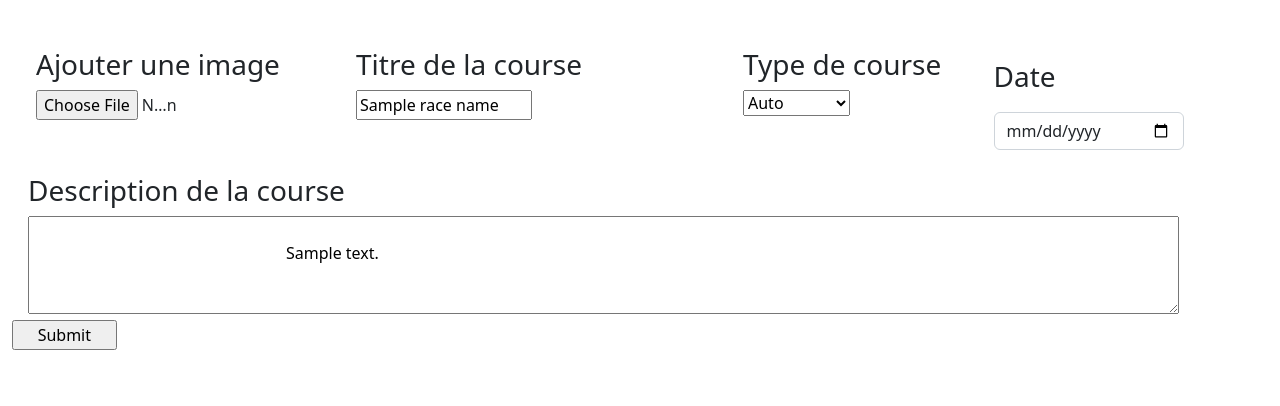
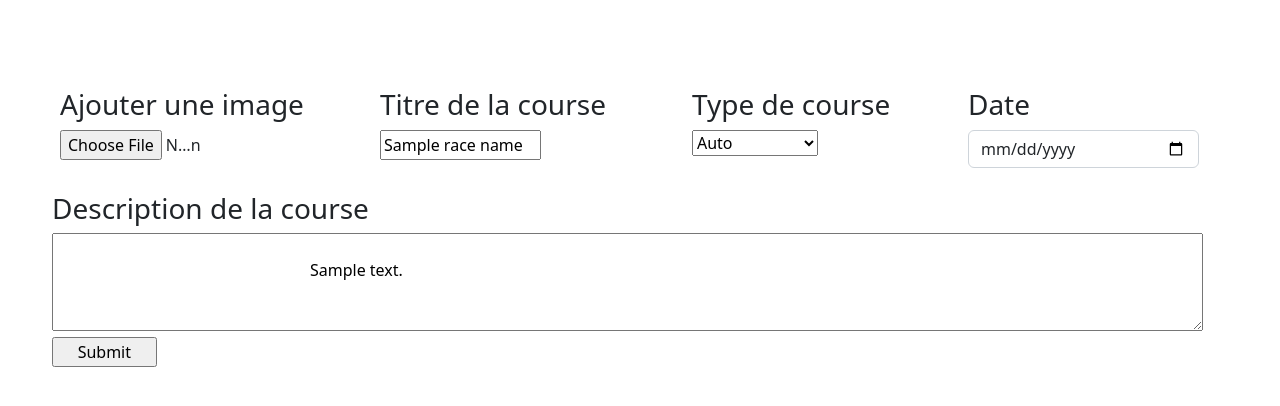
Before and after one commit to WildCodeSchool/2022-09-php-orleans-project-ecurieorleans, a PHP site: template src/View/EventAdmin/EventAdmin.html.twig in a window 1280 px wide. Shown: the part 130-536 px from the top of the page. Run offline with PHP 8.4, Linux system fonts and the light colour scheme; the template is opened without the code that fills it: most values are stand-ins (such as "Sample title", 1, 10 or a date in 2020); some libraries are stand-ins or nearby versions.

Commit message:
formulaire ajouter un evenement

```diff
--- a/src/View/EventAdmin/EventAdmin.html.twig
+++ b/src/View/EventAdmin/EventAdmin.html.twig
@@ -1,48 +1,49 @@
 {% extends 'layout.html.twig' %}
 
+{% block stylesheet %}
+	<link rel="stylesheet" href="/assets/css/eventAdmin.css"/>
+{% endblock %}
+
 {% block content %}
-	<form method="post" accept-charset="UTF-8" class="container-fluid mt-4 h-100">
+	<form method="post" accept-charset="UTF-8" class=" form container-fluid mx-4 mt-5" enctype="multipart/form-data">
 		<div class="row p-4">
-			<div class="col-3">
+			<div class="col-3 pt-3">
 				<h3>
-					<label for="eventImage">Ajouter une image
-					</label>
+					<label for="eventImage">Ajouter une image</label>
 				</h3>
 				<input id="eventImage" type="file" name="eventImage" value="{% if eventImage is defined %}{{ eventImage }}{% endif %}" class="col-6">
 			</div>
 			<div class="col-9">
 				<div class="container">
 					<div class="row">
-						<div class="col-5">
+						<div class="col-4 pt-3">
 							<h3>
 								<label for="raceName" class="text-center">Titre de la course</label>
 							</h3>
-							<input class="col-6" id="raceName" type="text" name="raceName" value="{% if raceName is defined %}{{ raceName }}{% endif %}">
+							<input class="col-7" id="raceName" type="text" name="raceName" value="{% if raceName is defined %}{{ raceName }}{% endif %}">
 						</div>
-						<div class="col-7">
+						<div class="col-8">
 							<div class="container row">
-								<div class="col-6">
+								<div class="col-6 pt-3">
 									<h3>
 										<label for="sportSelect">Type de course</label>
 									</h3>
-									<select class="col-6" name="sportselect" id="sportSelect">
+									<select class="col-6" name="sportSelect" id="sportSelect">
 										<option value="Auto">Auto</option>
 										<option value="Moto">Moto</option>
 										<option value="Handicar">Handicar</option>
 										<option value="Mecasport">Mécasport</option>
 									</select>
 								</div>
-								<div class="col-6">
-									<section class="container">
-										<h3>
-											<label for="date" class="col-1 col-form-label">Date</label>
-										</h3>
-										<div class="col-12">
-											<div class="input-group date" id="datepicker">
-												<input type="date" class="form-control" id="date"/>
-											</div>
+								<div class="col-6 pt-3">
+									<h3>
+										<label for="date" class="col-1 ">Date</label>
+									</h3>
+									<div class="col-11">
+										<div class="input-group date" id="datepicker">
+											<input type="date" class="form-control" id="date" name="date"/>
 										</div>
-									</section>
+									</div>
 								</div>
 							</div>
 						</div>
@@ -53,11 +54,9 @@
 		<h3>
 			<label class="mx-3" for="raceDescription">Description de la course</label>
 		</h3>
-		<textarea id="raceDescription" class="col-11 mx-3 p-4">
+		<textarea id="raceDescription" class="col-11 mx-3 p-4" name="raceDescription">
 			{% if raceDescription is defined %}
 				{{ raceDescription }}
-			{% else %}
-				{{ craft.app.user.rememberedUsername }}
 			{% endif %}
 		</textarea>
 
@@ -68,6 +67,6 @@
 				{% endfor %}
 			</ul>
 		{% endif %}
-		<input type="submit" value="Submit" class="col-1">
+		<input type="submit" value="Submit" class="col-1 mx-3" name="send">
 	</form>
 {% endblock %}
```
Also changed, not shown: src/Controller/EventAdminController.php (+58 -1 lines), src/Model/EventAdminManager.php (+21 -0 lines).
